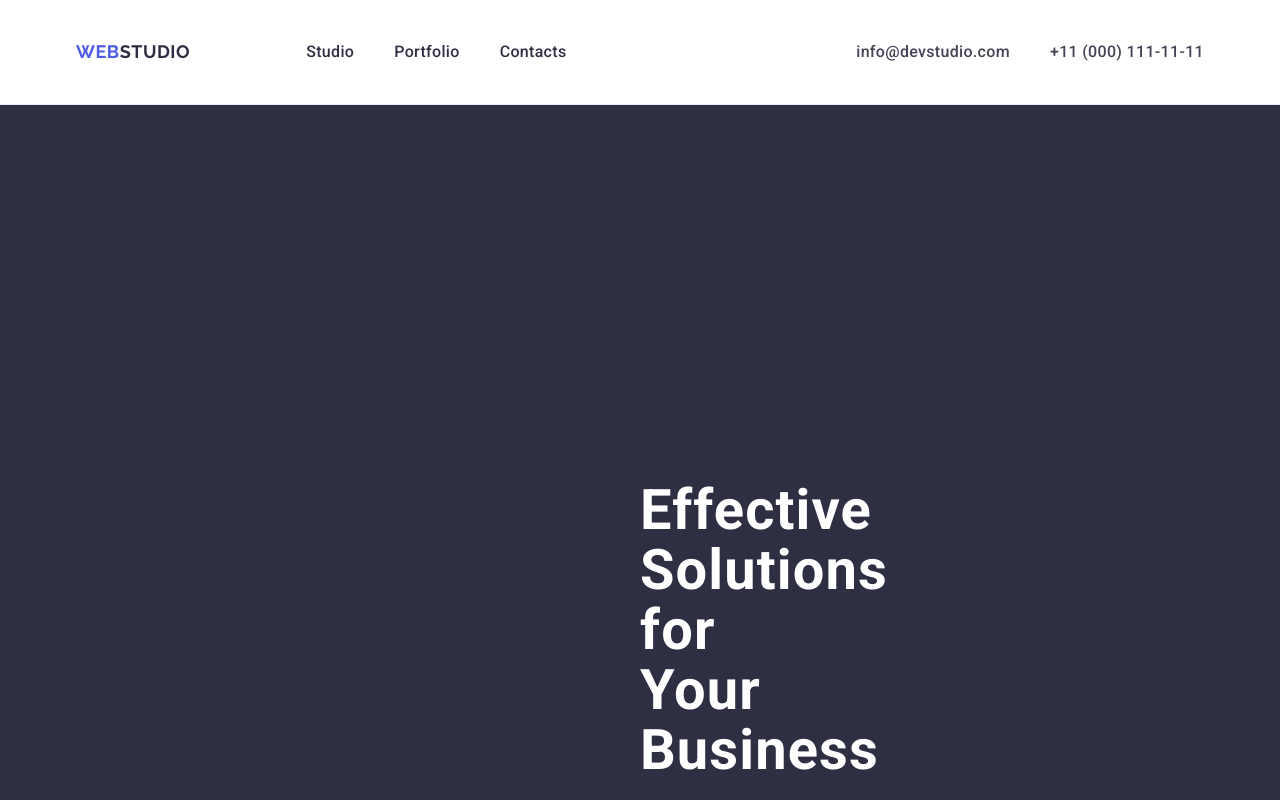
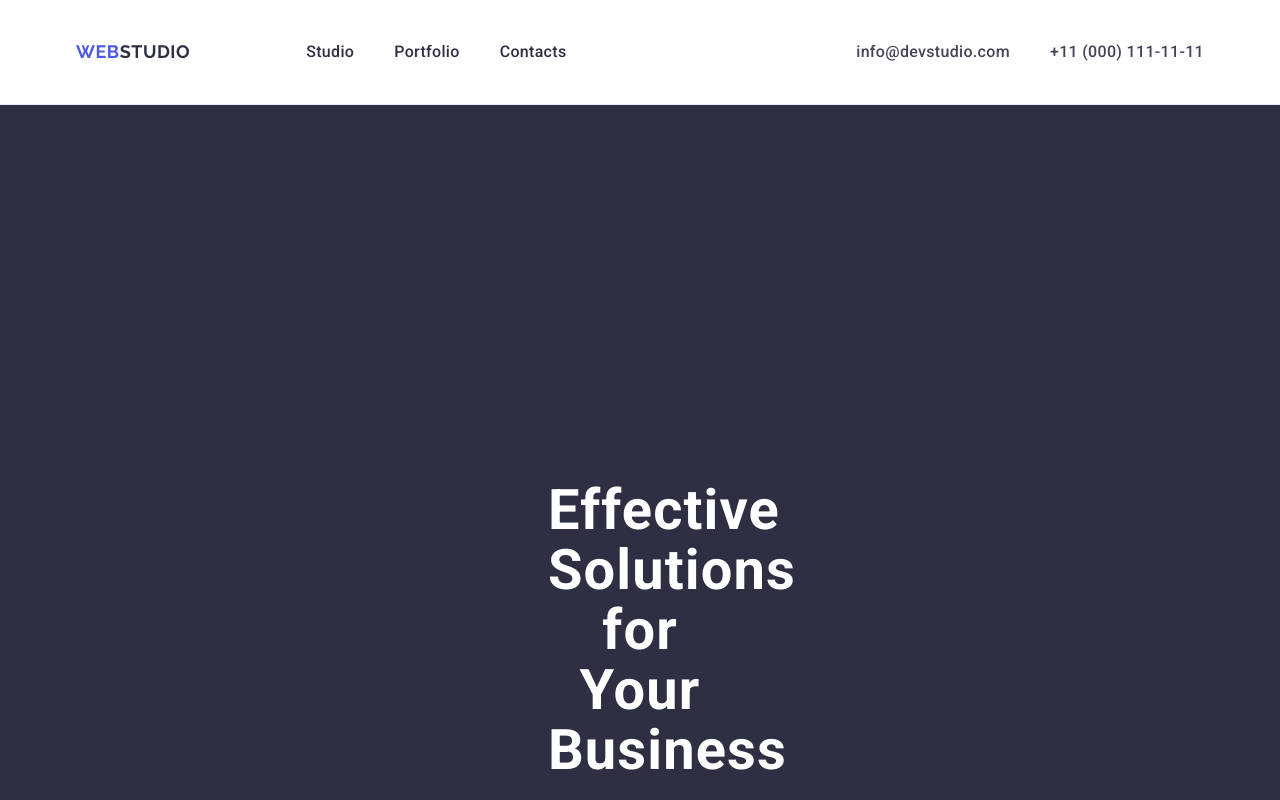
Before and after one commit to Voron048/goit-markup-hw-06, a plain HTML site: page index.html in a window 1280 px wide. Shown: the top 800 px of the page. Drawn offline with nearby package versions, Linux system fonts and the light colour scheme.

Commit message:
.hero-title

```diff
--- a/css/styles.css
+++ b/css/styles.css
@@ -88,8 +88,8 @@ letter-spacing: 0.02em;
 margin-bottom: 48px;
 margin: 0 auto;
 align-items: center;
-padding: 188px 472px 188px 472px;
-max-width: 496px;
+padding: 188px 472px;
+min-width: 496px;
 }
 .btn {
 /*border-radius: 4px;*/
```
